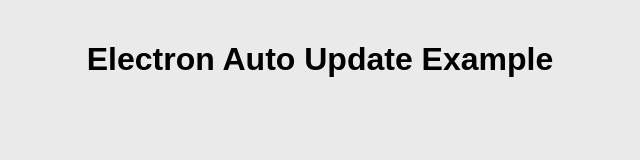
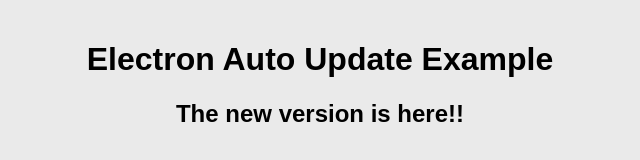
Before and after one commit to Omarmonem0/auto-update-example, an Electron app: page index.html in a window 800 px wide. Shown: the whole page, without its empty margins (80-720 px from the left). Drawn offline with Linux system fonts and the light colour scheme; no server answers.

Commit message:
New update

```diff
--- a/index.html
+++ b/index.html
@@ -31,6 +31,7 @@
 
 <body>
     <h1>Electron Auto Update Example</h1>
+    <h2>The new version is here!!</h2>
     <p id="version"></p>
     <div id="notification" class="hidden">
         <p id="message"></p>
```
Also changed, not shown: package.json (+16 -7 lines), 1 other file.
